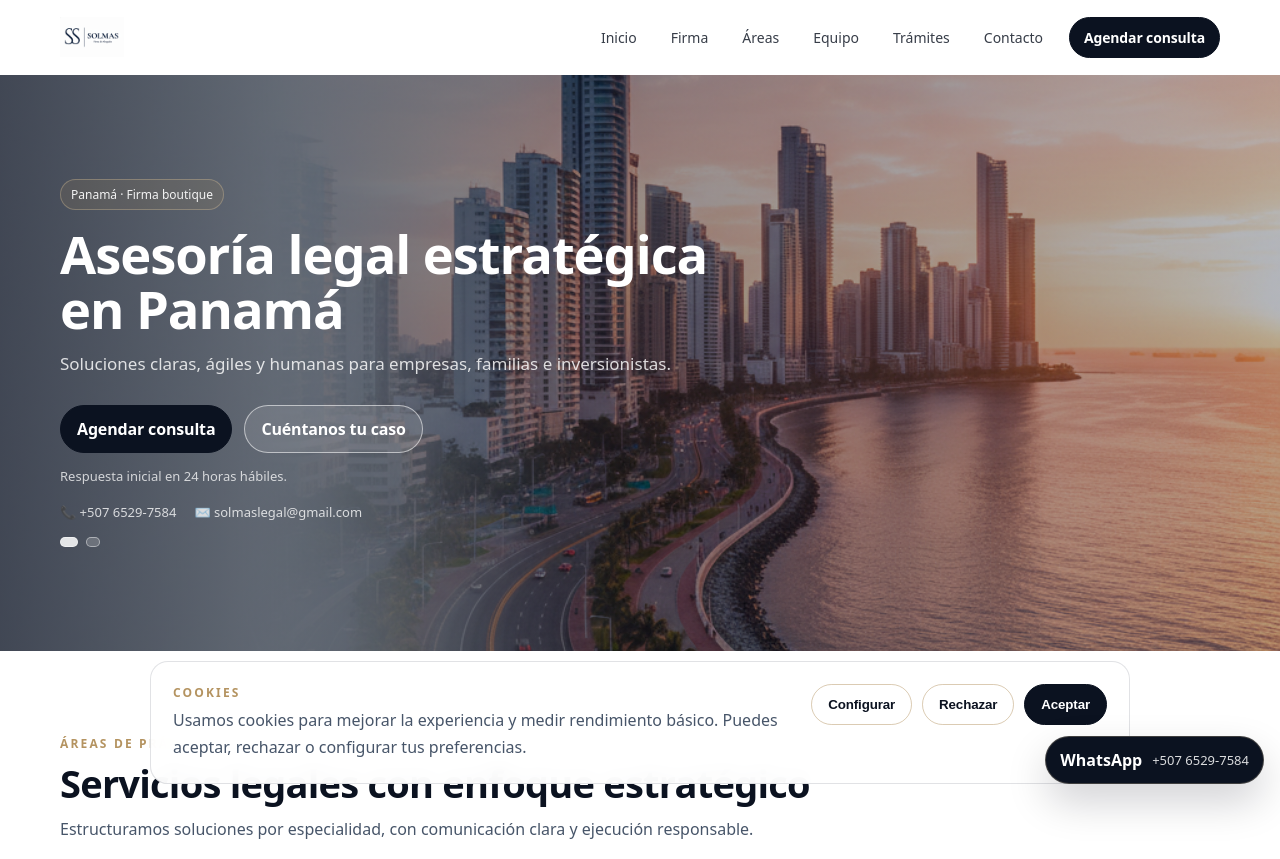
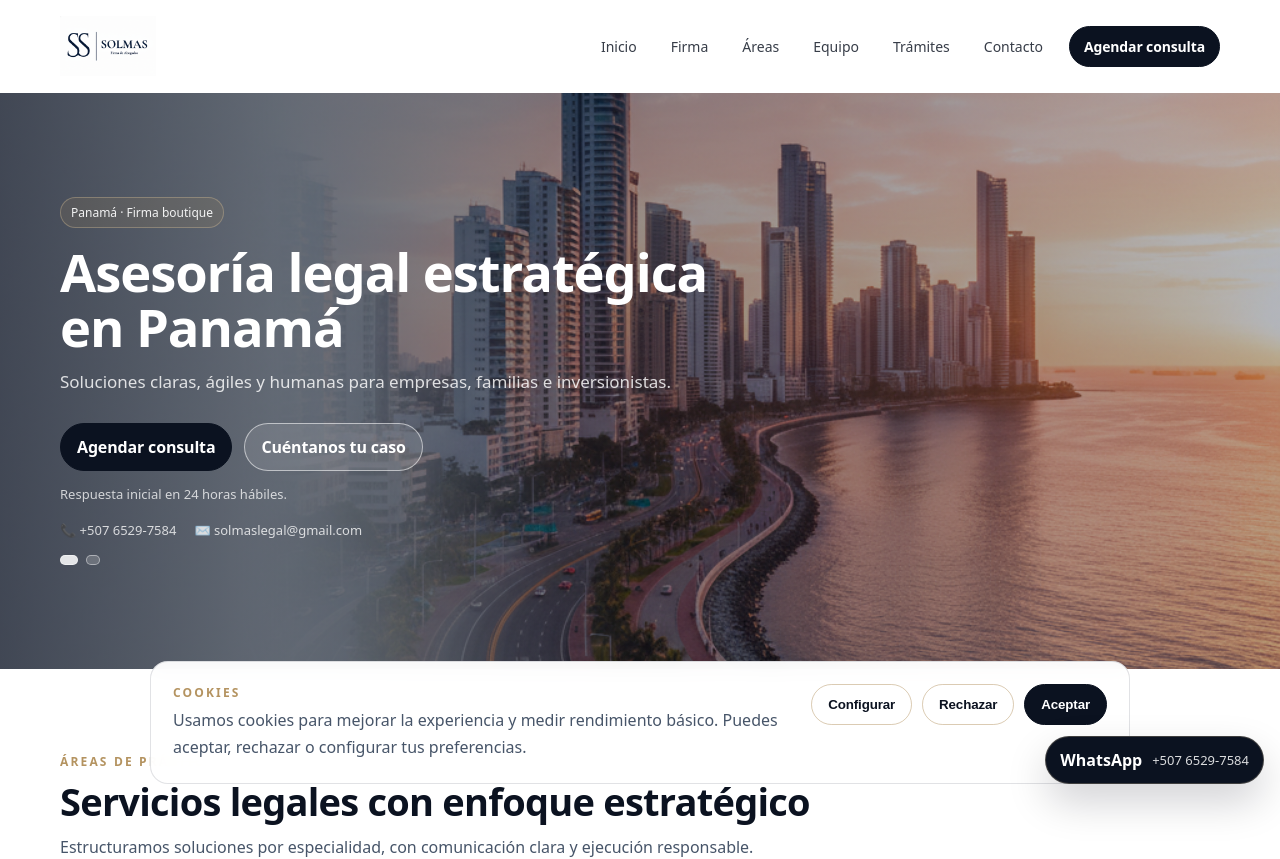
Before and after one commit to lulabtechnology/solmas-web, a Next.js app: page / in a window 1280 px wide. Shown: the top 859 px of the page. Built offline with nearby package versions, Linux system fonts and the light colour scheme.

Commit message:
Update SiteHeader.tsx

```diff
--- a/components/SiteHeader.tsx
+++ b/components/SiteHeader.tsx
@@ -36,15 +36,32 @@ export default function SiteHeader() {
           borderBottom: scrolled ? "1px solid rgba(15,23,42,.10)" : "1px solid transparent",
         }}
       >
-        <div className="container headerRow" style={{ height: 74, display: "flex", alignItems: "center", gap: 16 }}>
-          <Link href="/" aria-label={`${site.name} Inicio`} style={{ display: "flex", alignItems: "center", gap: 12 }}>
+        <div
+          className="container headerRow"
+          style={{
+            height: 92, // ✅ más alto para que el logo grande quepa bien
+            display: "flex",
+            alignItems: "center",
+            gap: 16,
+          }}
+        >
+          <Link
+            href="/"
+            aria-label={`${site.name} Inicio`}
+            style={{ display: "flex", alignItems: "center", gap: 12 }}
+          >
             <img
               className="brandLogo"
               src={ASSETS.brand.logoBlue}
               alt={`${site.name} logo`}
-              width={330}
-              height={90}
-              style={{ width: 330, height: "auto" }}
+              width={700}   // ✅ “intrinsic size” grande (no estira, ayuda a nitidez)
+              height={220}
+              style={{
+                height: 60,  // ✅ tamaño real en desktop
+                width: "auto",
+                display: "block",
+                objectFit: "contain",
+              }}
             />
           </Link>
 
@@ -98,7 +115,11 @@ export default function SiteHeader() {
           }}
           onClick={() => setOpen(false)}
         >
-          <div className="card" style={{ width: "min(520px, 100%)", background: "#fff" }} onClick={(e) => e.stopPropagation()}>
+          <div
+            className="card"
+            style={{ width: "min(520px, 100%)", background: "#fff" }}
+            onClick={(e) => e.stopPropagation()}
+          >
             <div className="card-pad" style={{ display: "flex", alignItems: "center", justifyContent: "space-between" }}>
               <strong>{site.name}</strong>
               <button className="btn small" type="button" onClick={() => setOpen(false)}>
@@ -127,12 +148,13 @@ export default function SiteHeader() {
         @media (max-width: 980px) {
           .hideMobile { display: none !important; }
           .showMobile { display: inline-flex !important; }
+          .headerRow { height: 84px !important; }
         }
 
-        /* ✅ Logo más grande y consistente */
-        .brandLogo{ height: 40px !important; width: auto !important; }
+        /* ✅ Logo grande (esto manda) */
+        .brandLogo { height: 60px !important; width: auto !important; }
         @media (max-width: 720px){
-          .brandLogo{ height: 36px !important; }
+          .brandLogo { height: 46px !important; } /* ✅ móvil más grande */
         }
       `}</style>
     </>
```
